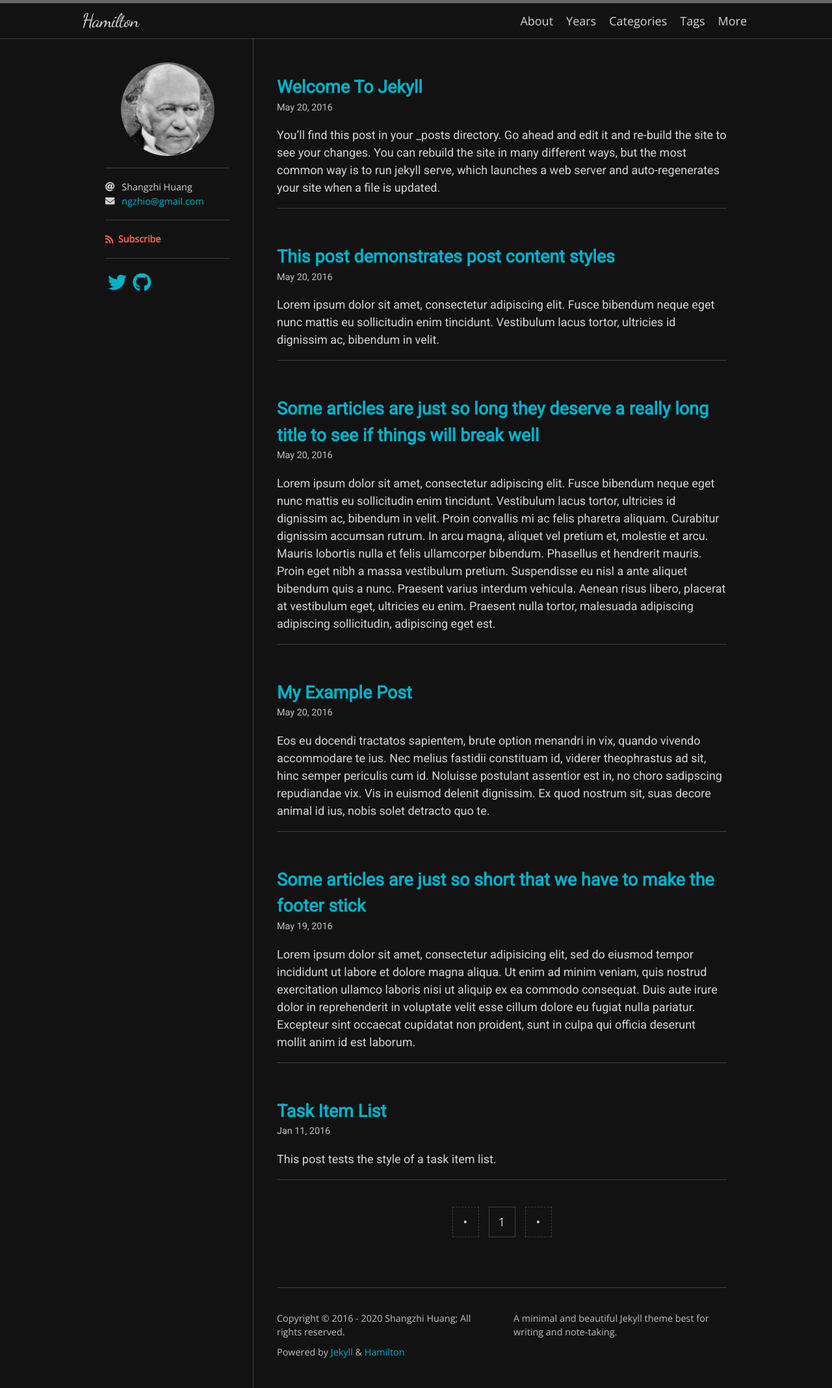
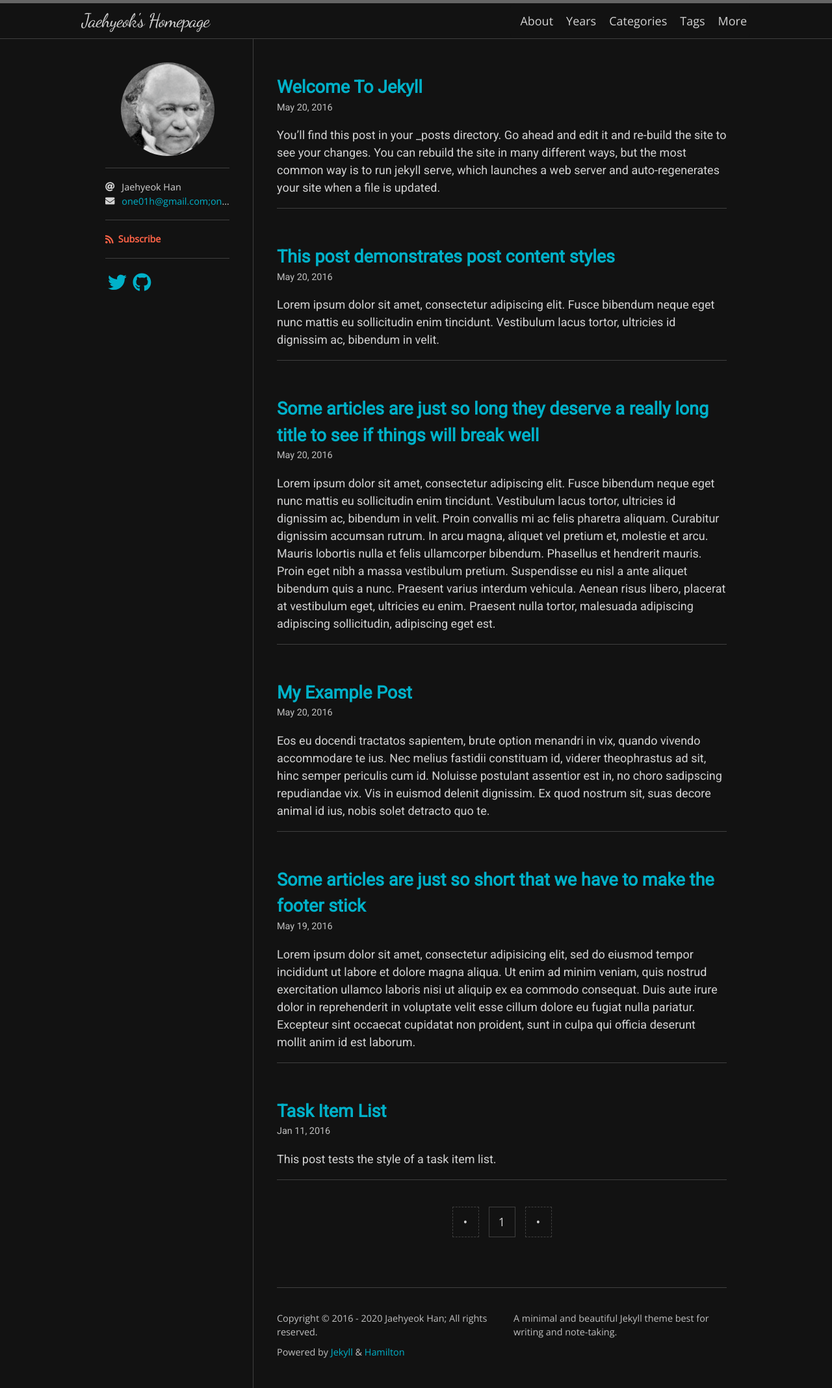
Before and after one commit to JaehyeokHan/jaehyeokhan.github.io, a Jekyll site: the page built from index.html, in a window 1280 px wide. Shown: the whole page at 65% size. Built offline with Jekyll 4.4.1, drawn with Linux system fonts in a browser that asks for light colours; nearby versions of some CDN libraries; some web fonts are replaced; the list of posts is cut into pages by our own code.

Commit message:
Update _config.yml

```diff
--- a/_config.yml
+++ b/_config.yml
@@ -1,8 +1,8 @@
-title: Hamilton
+title: Jaehyeok's Homepage
 description: A minimal and beautiful Jekyll theme best for writing and note-taking.
-author: Shangzhi Huang
+author: Jaehyeok Han
 avatar: /logo.png
-email: ngzhio@gmail.com
+email: one01h@gmail.com;one01h@korea.ac.kr;
 
 plugins:
   - jekyll-seo-tag
@@ -34,10 +34,10 @@ twitter:
   card: summary
 logo: logo.png
 social:
-  name: Shangzhi Huang
+  name: Jaehyeok Han
   links:
-    - https://twitter.com/ngzhio
-    - https://www.facebook.com/ngzhio
-    - https://github.com/ngzhio
+    - https://twitter.com/one01h
+    - https://www.facebook.com/jaehye0k
+    - https://github.com/JaehyeokHan
 google_site_verification: u4WXQl0Eu66rsQo2kRdCNx
 lang: en
```
